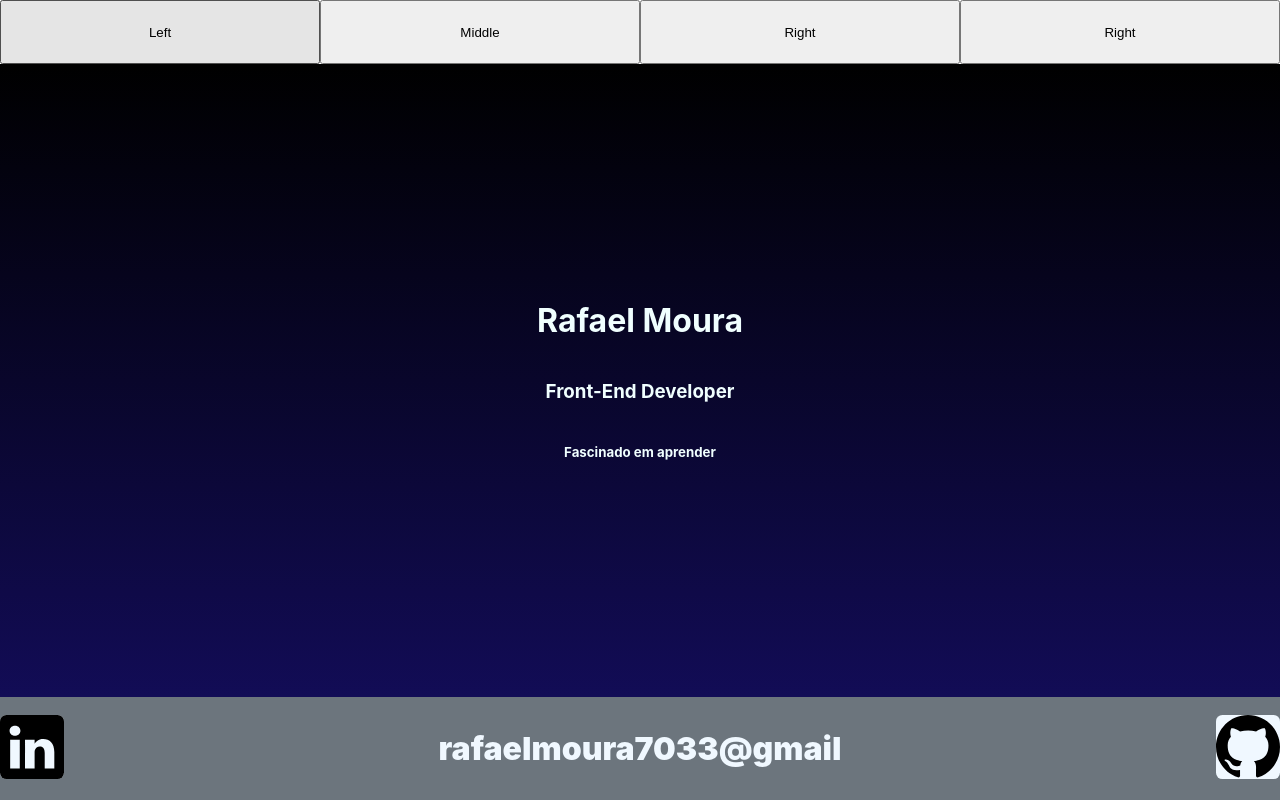
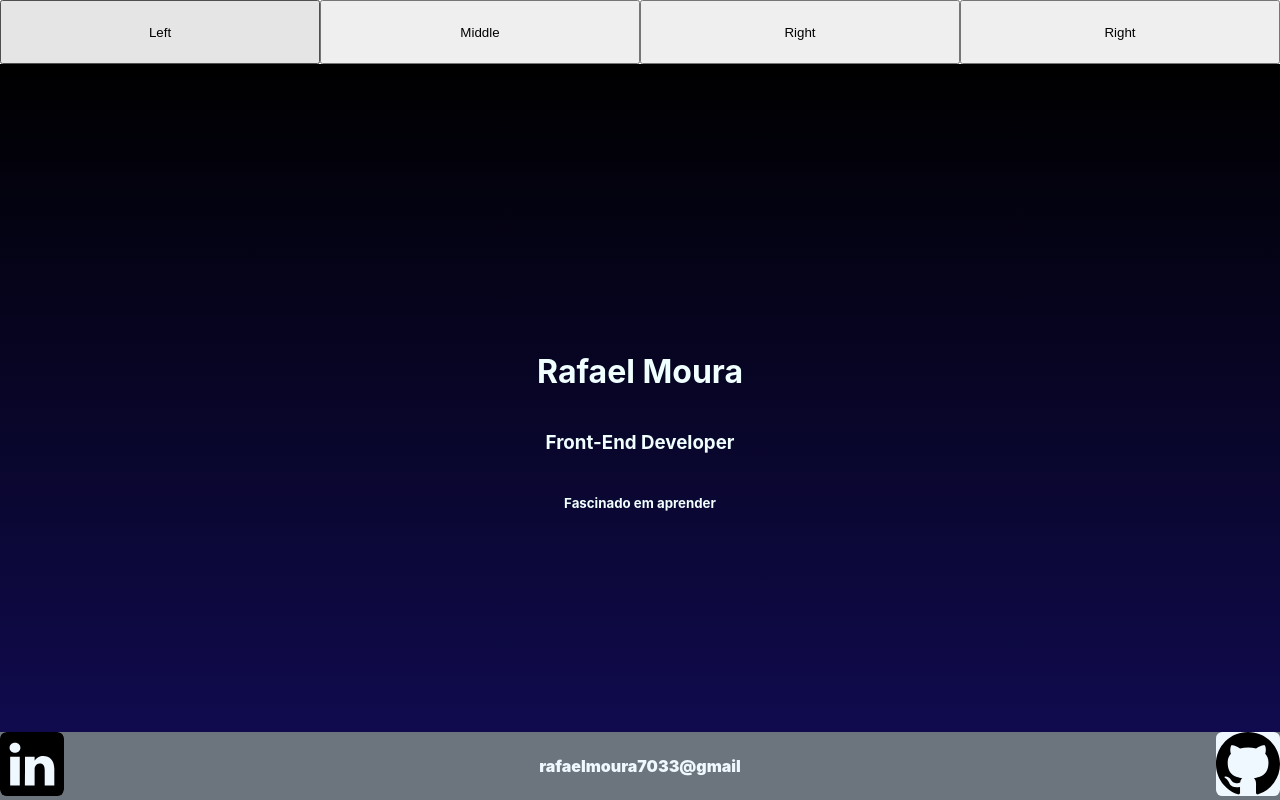
Before and after one commit to RafaelMoura11/portfolio, a React (Create React App) app: page / in a window 1280 px wide. Built offline with nearby package versions, Linux system fonts and the light colour scheme; the HTML template or start-up script is replaced by a standard one.

Commit message:
Consertando css do footer

```diff
--- a/src/App.css
+++ b/src/App.css
@@ -47,6 +47,8 @@
   align-items: center;
   width: 100%;
   height: max-content;
+  bottom: 0;
+  position: fixed;
 }
 
 #contact{
@@ -66,6 +68,14 @@
 
 #email {
   color:aliceblue;
-  font-size:xx-large;
+  font-size:100%;
   font-weight: 900;
 }
+
+@media ( max-width: 300px ) {
+  #email {
+    color:aliceblue;
+    font-size:80%;
+    font-weight: 900;
+  }
+}
```
